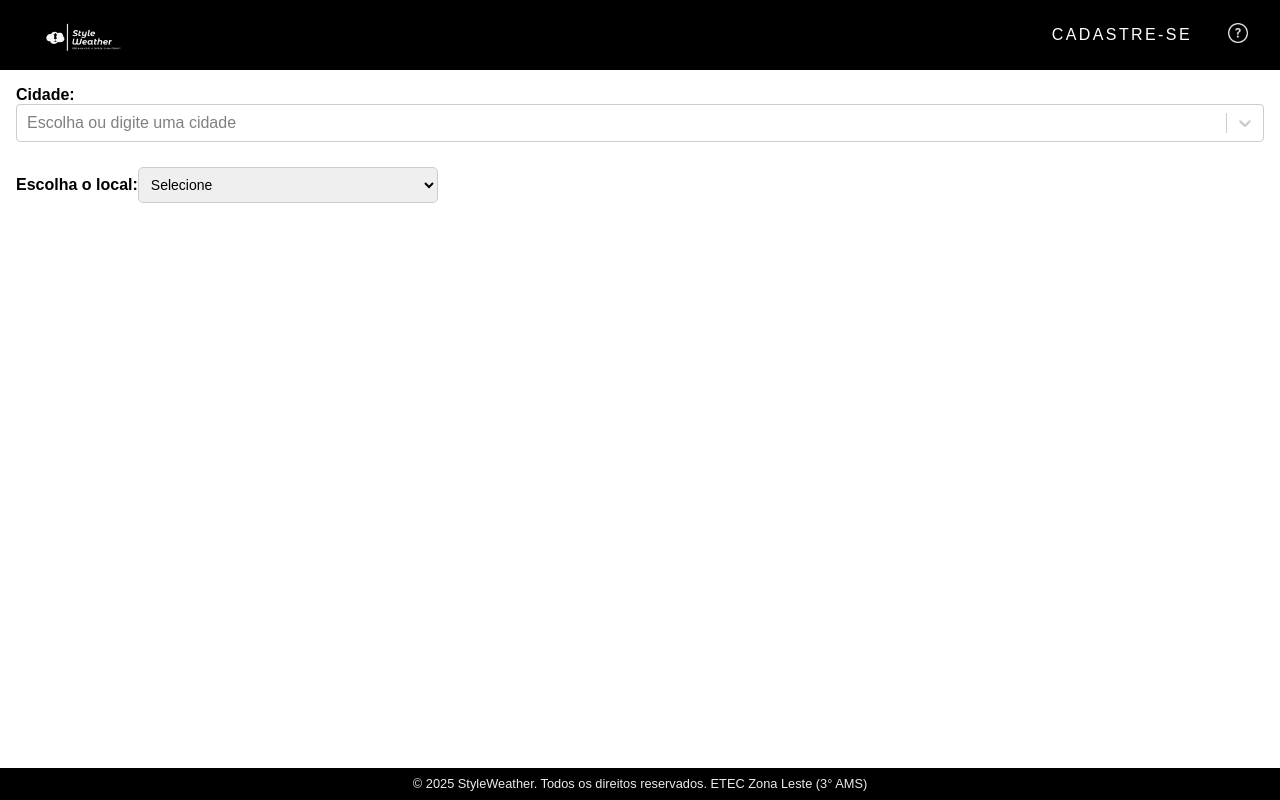
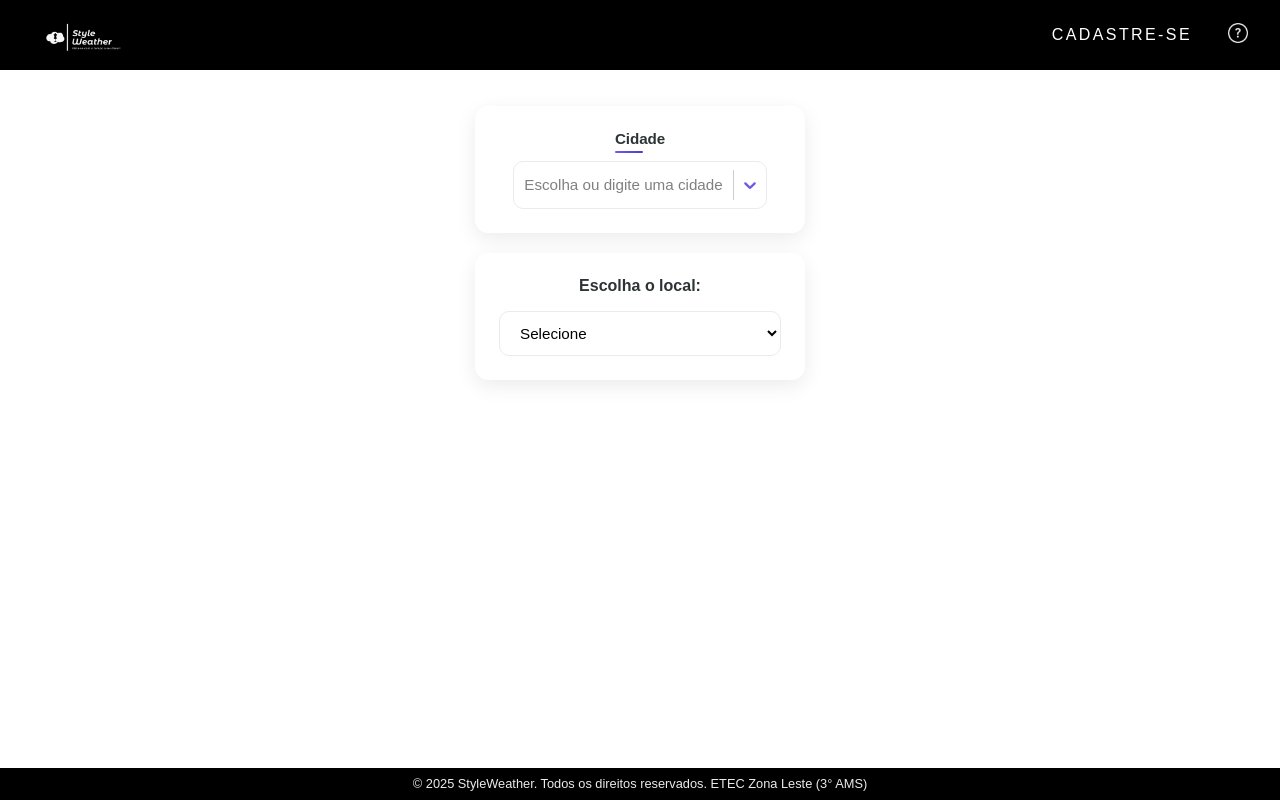
Before and after one commit to Kakventura/StyleWeather-Project, a React (Vite) app in the folder StyleWeather/: page / in a window 1280 px wide. Built offline with nearby package versions, Linux system fonts and the light colour scheme; a web font is replaced by a local one.

Commit message:
subindo parte do css da pag de looks

```diff
--- a/StyleWeather/src/componentes/CardRoupas/CardRoupas.jsx
+++ b/StyleWeather/src/componentes/CardRoupas/CardRoupas.jsx
@@ -1,7 +1,7 @@
 // Esse arquivo contém o componente CardRoupas, que gera recomendações de roupas com base na temperatura, lugar e tipo de look (masculinos, femininos ou neutros).
 import React, { useContext } from 'react';
 import { AppContext } from "../../context/AppContext";
-
+import styles from './CardRoupas.module.css';
 // Importar todas as imagens necessárias para os looks
 // Masculino
 // Academia - Frio
@@ -698,17 +698,18 @@ const CardRoupas = ({ temperatura, lugar, tipoLook }) => {
     if (!recomendacao) return null;
 
     return (
-        <div style={{ marginTop: "20px" }}>
-            <h3>Recomendação:</h3>
-            <p>{recomendacao.texto}</p>
-            <div style={{ display: "flex", flexWrap: "wrap", gap: "10px", marginTop: "10px" }}>
+        <div className={styles.container}>
+            <h3 className={styles.titulo}>Recomendações de Look</h3>
+            <p className={styles.descricao}>{recomendacao.texto}</p>
+            <div className={styles.gridRoupas}>
                 {recomendacao.imagens.map((img, index) => (
-                    <img
-                        key={index}
-                        src={img}
-                        alt={`Look ${index + 1}`}
-                        style={{ width: "120px", height: "auto", borderRadius: "8px" }}
-                    />
+                    <div key={index} className={styles.itemRoupa}>
+                        <img
+                            src={img}
+                            alt={`Peça de roupa ${index + 1}`}
+                            className={styles.imagemRoupa}
+                        />
+                    </div>
                 ))}
             </div>
 
--- a/StyleWeather/src/componentes/CardRoupas/CardRoupas.module.css
+++ b/StyleWeather/src/componentes/CardRoupas/CardRoupas.module.css
@@ -0,0 +1,134 @@
+.container {
+    margin-top: 2rem;
+    padding: 2.5rem;
+    background: white;
+    border-radius: 24px;
+    box-shadow: 0 12px 36px rgba(0, 0, 0, 0.1);
+  }
+
+  .titulo {
+    font-size: 2rem;
+    font-weight: 800;
+    margin-bottom: 1.5rem;
+    color: #2D3436;
+    font-family: 'Poppins', sans-serif;
+    text-align: center;
+  }
+
+  .descricao {
+    font-size: 1.2rem;
+    line-height: 1.6;
+    color: #636E72;
+    margin-bottom: 2.5rem;
+    text-align: center;
+    max-width: 800px;
+    margin-left: auto;
+    margin-right: auto;
+  }
+
+  .gridRoupas {
+    display: grid;
+    grid-template-columns: repeat(auto-fill, minmax(220px, 1fr));
+    gap: 2rem;
+    margin-top: 2rem;
+  }
+
+  .itemRoupa {
+    position: relative;
+    overflow: hidden;
+    border-radius: 16px;
+    box-shadow: 0 8px 24px rgba(0, 0, 0, 0.1);
+    transition: all 0.4s cubic-bezier(0.16, 1, 0.3, 1);
+    aspect-ratio: 3/4;
+    background: #f8f9fa;
+    height: 320px; /* Altura fixa para uniformidade */
+  }
+
+  .itemRoupa:hover {
+    transform: translateY(-8px);
+    box-shadow: 0 16px 32px rgba(108, 92, 231, 0.2);
+  }
+
+  .imagemRoupa {
+    width: 100%;
+    height: 100%;
+    object-fit: contain; /* Alterado para 'contain' para mostrar a peça inteira */
+    display: block;
+    padding: 1.5rem; /* Espaço interno para a roupa respirar */
+    transition: transform 0.5s ease;
+    background-color: white;
+  }
+
+  .imagemRoupa:hover {
+    transform: scale(1.05);
+  }
+
+  /* Efeito de overlay ao passar o mouse */
+  .itemRoupa::after {
+    content: '';
+    position: absolute;
+    top: 0;
+    left: 0;
+    width: 100%;
+    height: 100%;
+    background: linear-gradient(
+      to bottom,
+      rgba(255, 255, 255, 0) 60%,
+      rgba(255, 255, 255, 0.9) 100%
+    );
+    opacity: 0;
+    transition: opacity 0.3s ease;
+  }
+
+  .itemRoupa:hover::after {
+    opacity: 1;
+  }
+
+  /* Responsividade */
+  @media (max-width: 1024px) {
+    .gridRoupas {
+      grid-template-columns: repeat(auto-fill, minmax(180px, 1fr));
+      gap: 1.5rem;
+    }
+
+    .itemRoupa {
+      height: 280px;
+    }
+  }
+
+  @media (max-width: 768px) {
+    .container {
+      padding: 2rem;
+    }
+
+    .gridRoupas {
+      grid-template-columns: repeat(auto-fill, minmax(160px, 1fr));
+      gap: 1.2rem;
+    }
+
+    .itemRoupa {
+      height: 240px;
+    }
+
+    .titulo {
+      font-size: 1.8rem;
+    }
+
+    .descricao {
+      font-size: 1.1rem;
+    }
+  }
+
+  @media (max-width: 480px) {
+    .gridRoupas {
+      grid-template-columns: repeat(2, 1fr);
+    }
+
+    .itemRoupa {
+      height: 200px;
+    }
+
+    .imagemRoupa {
+      padding: 1rem;
+    }
+  }
--- a/StyleWeather/src/componentes/FiltroCidade/FiltroCidade.jsx
+++ b/StyleWeather/src/componentes/FiltroCidade/FiltroCidade.jsx
@@ -2,6 +2,7 @@
 import React, { useContext } from "react";
 import CreatableSelect from "react-select/creatable";
 import { AppContext } from "../../context/AppContext";
+import styles from './FiltroCidade.module.css';
 
 const cidades = [
     { label: "Aracaju", value: "Aracaju" },
@@ -34,15 +35,24 @@ const FiltroCidade = () => {
     };
 
     return (
-        <div>
-            <label htmlFor="cidade"><strong>Cidade:</strong></label>
+        <div className={styles.filtroContainer}>
+        <label className={styles.filtroLabel} htmlFor="cidade-select">
+            Cidade
+        </label>
+        <div className={styles.selectContainer}>
             <CreatableSelect
+                inputId="cidade-select"
                 options={cidades}
                 onChange={handleSelect}
                 value={cidadeSelecionada ? { label: cidadeSelecionada, value: cidadeSelecionada } : null}
                 placeholder="Escolha ou digite uma cidade"
                 isClearable
+                classNamePrefix="select"
+                menuPlacement="auto"
+                maxMenuHeight={200}
             />
+
+            </div>
         </div>
     );
 };
--- a/StyleWeather/src/componentes/FiltroCidade/FiltroCidade.module.css
+++ b/StyleWeather/src/componentes/FiltroCidade/FiltroCidade.module.css
@@ -1,6 +1,96 @@
-.filtro-cidade {
-    margin-bottom: 10px;
+/* Tema Visual */
+:root {
+    --roxo-principal: #6C5CE7;
+    --roxo-escuro: #4A3FCF;
+    --cinza-escuro: #2D3436;
+    --cinza-claro: #E8EBF0;
+    --branco-semi: rgba(255, 255, 255, 0.97);
 }
-.filtro-cidade label {
-    font-weight: bold;
+
+.filtroContainer {
+    display: flex;
+    flex-direction: column; /* Organiza os elementos na coluna */
+    justify-content: center; /* Centraliza verticalmente */
+    align-items: center; /* Centraliza horizontalmente */
+    width: 100%;
+    max-width: 330px;
+    margin: 20px auto; /* Centraliza horizontalmente */
+    padding: 1.5rem;
+    background: var(--branco-semi);
+    border-radius: 14px;
+    box-shadow: 0 6px 20px rgba(0, 0, 0, 0.08);
+    z-index: 1;
+    transition: all 0.3s ease;
+    text-align: center; /* Garante que o texto dentro de cada item fique centralizado */
 }
+
+.filtroContainer:hover {
+    transform: translateY(-5px);
+    box-shadow: 0 8px 25px rgba(0, 0, 0, 0.12);
+}
+
+.filtroLabel {
+    display: block;
+    margin-bottom: 0.85rem;
+    font-size: 0.95rem;
+    font-weight: 600;
+    color: var(--cinza-escuro);
+    font-family: 'Poppins', sans-serif;
+    letter-spacing: -0.1px;
+    position: relative;
+}
+
+.filtroLabel::after {
+    content: '';
+    position: absolute;
+    bottom: -6px;
+    left: 0;
+    width: 28px;
+    height: 2px;
+    background: linear-gradient(to right, var(--roxo-principal), var(--roxo-escuro));
+    border-radius: 2px;
+}
+
+.selectContainer :global(.select__control) {
+    min-height: 48px;
+    border-radius: 10px;
+    border: 1px solid var(--cinza-claro);
+    font-size: 0.95rem;
+    background-color: var(--branco-semi);
+    transition: all 0.3s cubic-bezier(0.16, 1, 0.3, 1);
+}
+
+.selectContainer :global(.select__control--is-focused) {
+    border-color: var(--roxo-principal);
+    box-shadow: 0 0 0 3px rgba(108, 92, 231, 0.15), 0 6px 20px rgba(108, 92, 231, 0.1);
+}
+
+.selectContainer :global(.select__menu) {
+    border-radius: 10px;
+    box-shadow: 0 12px 24px rgba(0, 0, 0, 0.1);
+    background-color: var(--branco-semi);
+    animation: fadeIn 0.25s ease-out;
+}
+
+@keyframes fadeIn {
+    from { opacity: 0; transform: translateY(8px); }
+    to { opacity: 1; transform: translateY(0); }
+}
+
+.selectContainer :global(.select__option--is-selected) {
+    background: linear-gradient(135deg, var(--roxo-principal), var(--roxo-escuro));
+}
+
+.selectContainer :global(.select__dropdown-indicator) {
+    color: var(--roxo-principal);
+    padding: 6px;
+}
+
+/* Responsividade */
+@media (max-width: 768px) {
+    .filtroContainer {
+        width: 90%;
+        max-width: 500px;
+        margin: 20px auto;
+    }
+}
--- a/StyleWeather/src/componentes/FiltroLugar/FiltroLugar.module.css
+++ b/StyleWeather/src/componentes/FiltroLugar/FiltroLugar.module.css
@@ -1,33 +1,71 @@
-/* Estilo do container do filtro */
 .filtroLugar {
-    margin: 20px 0;
+    display: flex;
+    flex-direction: column; /* Organiza os elementos na coluna */
+    justify-content: center; /* Centraliza verticalmente */
+    align-items: center; /* Centraliza horizontalmente */
+    width: 100%;
+    max-width: 330px;
+    margin: 20px auto; /* Centraliza horizontalmente */
+    padding: 1.5rem;
+    background: rgba(255, 255, 255, 0.97);
+    border-radius: 14px;
+    box-shadow: 0 6px 20px rgba(0, 0, 0, 0.08);
+    vertical-align: top;
+    text-align: center; /* Garante que o texto dentro de cada item fique centralizado */
+    transition: all 0.3s ease;
 }
 
-/* Estilo para o select */
-.selectLugar {
-    padding: 8px;
-    font-size: 14px;
-    border-radius: 5px;
-    border: 1px solid #ccc;
-    margin-top: 5px;
-    width: 100%;
-    max-width: 300px;
+.filtroLugar:hover {
+    transform: translateY(-5px);
+    box-shadow: 0 8px 25px rgba(0, 0, 0, 0.12);
 }
 
-/* Estilo do botão */
+.filtroLugar label {
+    display: block;
+    margin-bottom: 1rem;
+    font-size: 1rem;
+    font-weight: 600;
+    color: var(--cinza-escuro);
+    font-family: 'Poppins', sans-serif;
+    text-align: left;
+}
+
+.selectLugar {
+    padding: 12px 16px;
+    width: 100%;
+    border-radius: 10px;
+    border: 1px solid var(--cinza-claro);
+    background-color: var(--branco-semi);
+    font-size: 0.95rem;
+    transition: border 0.3s ease;
+}
+
+.selectLugar:focus {
+    border-color: var(--roxo-principal);
+    box-shadow: 0 0 5px rgba(108, 92, 231, 0.2);
+}
+
 .btnEscolherLook {
-    margin-top: 10px;
-    padding: 10px 20px;
-    font-size: 16px;
-    background-color: #2c7be5;
+    margin-top: 1.5rem;
+    padding: 12px 24px;
+    background: linear-gradient(135deg, var(--roxo-principal) 0%, var(--roxo-escuro) 100%);
     color: white;
     border: none;
-    border-radius: 5px;
+    border-radius: 10px;
+    font-weight: 600;
+    width: 100%;
     cursor: pointer;
-    width: 100%;
-    max-width: 200px;
+    transition: background-color 0.3s ease;
 }
 
 .btnEscolherLook:hover {
-    background-color: #1a64b0;
+    background-color: var(--roxo-escuro);
 }
+
+@media (max-width: 768px) {
+    .filtroLugar {
+        width: 90%;
+        max-width: 500px;
+        margin: 20px auto;
+    }
+}
```
